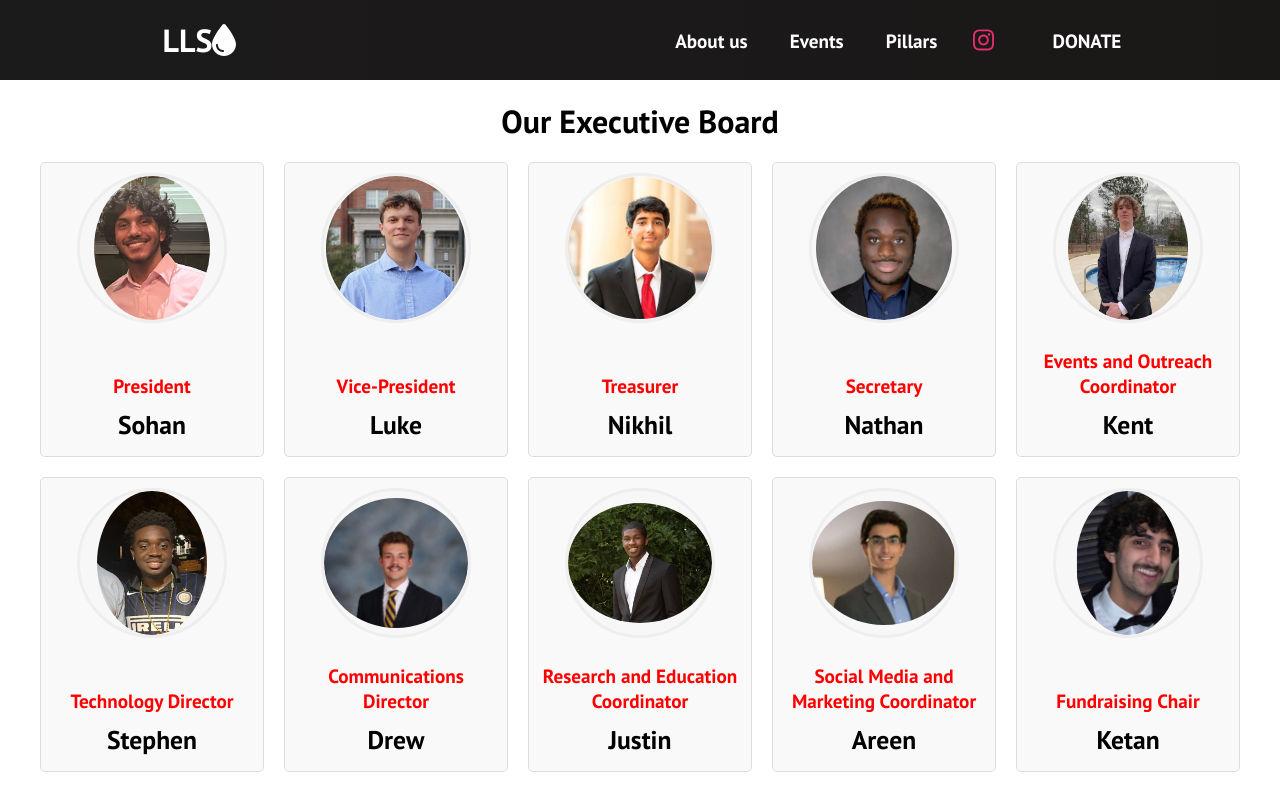
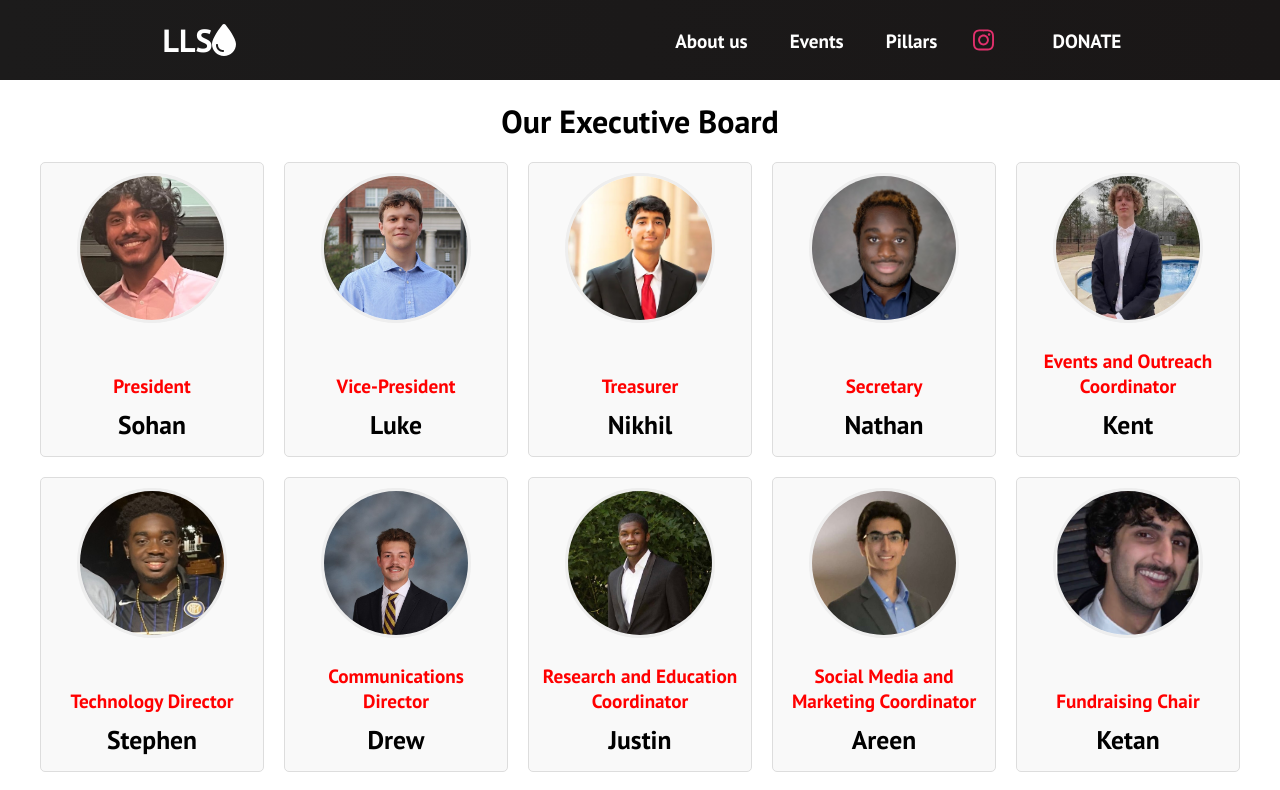
Before and after one commit to StezhenEm/lls-website, a React (Create React App) app: page /about-us in a window 1280 px wide. Shown: the top 790 px of the page. Built offline with nearby package versions, Linux system fonts and the light colour scheme.

Commit message:
Fixed the sizing for the images on the AboutUs page. AboutUs.css was the only filed edited.

```diff
--- a/src/components/AboutUs.css
+++ b/src/components/AboutUs.css
@@ -23,6 +23,7 @@
 }
 
 .board-image-container {
+    position: relative;
     width: 150px;
     height: 150px;
     overflow: hidden;
@@ -36,10 +37,11 @@
 }
 
 .board-image {
-    max-width: 100%;
-    max-height: 100%;
+    width: 100%;
+    height: 100%;
     object-fit: cover;
-    border-radius: 50%;
+    display: block;
+    margin: 0 auto;
 }
 
 .board-info {
```
